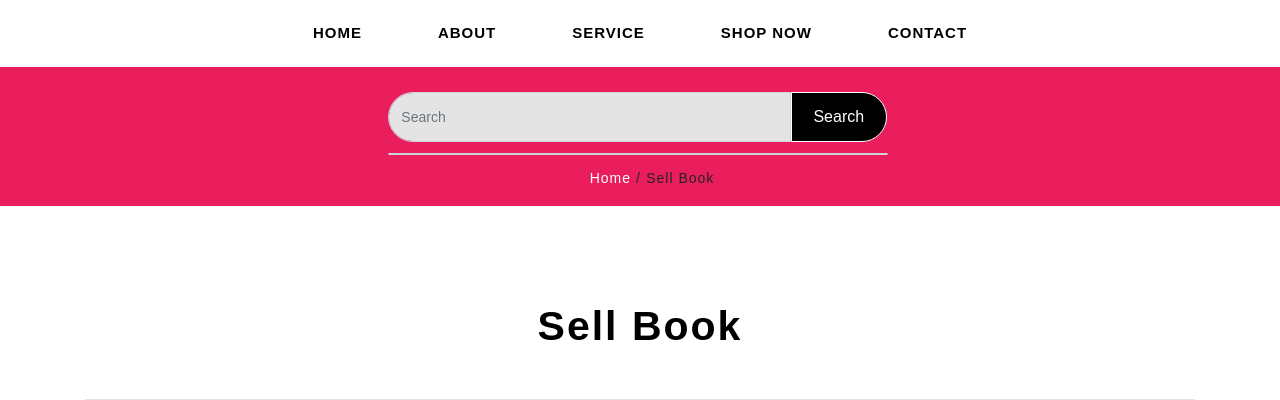
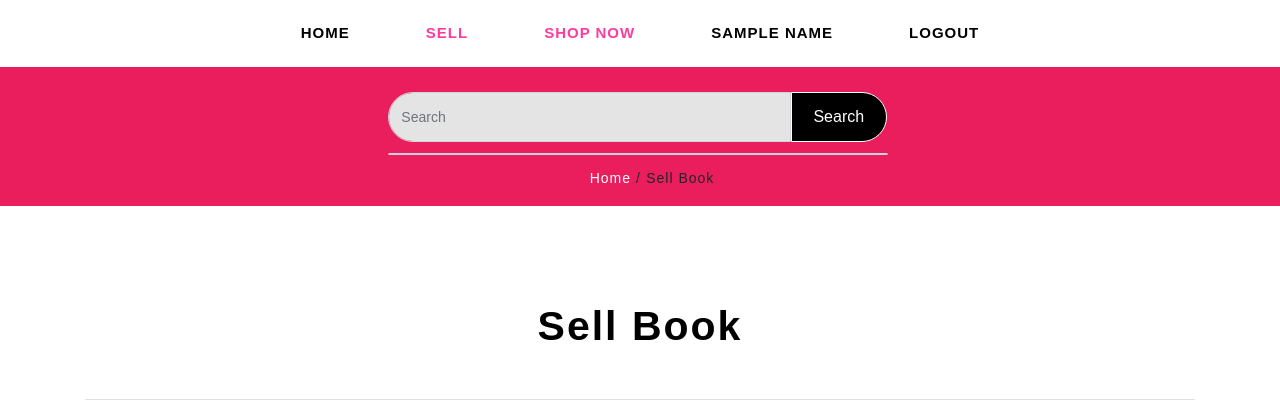
Before and after one commit to candidatek/book, a Flask app: template templates/upload.html in a window 1280 px wide. Shown: the top 400 px of the page. Run offline with Flask 2, Linux system fonts and the light colour scheme; the template is opened without the code that fills it: most values are stand-ins (such as "Sample title", 1, 10 or a date in 2020); parts of the project's set-up code (start-up, migrations or seed data) failed here and were passed over; some libraries are stand-ins or nearby versions; some web fonts are replaced.

Commit message:
small login and logout changes

```diff
--- a/app.py
+++ b/app.py
@@ -46,8 +46,14 @@ google = oauth.remote_app(
 
 @app.route('/')
 def first():
-    session.pop('google_token' , None)
-    return render_template('index.html')
+    try:
+        email = session['email']
+        print("EMAIL")
+        return redirect(url_for('dashboard'))
+    except:
+        session.pop('google_token' , None)
+        print("POP")
+        return render_template('index.html')
 
 @app.route('/google')
 def index():
@@ -145,7 +151,7 @@ def dashboard():
     try:
         email = session['email']
     except:
-        return redirect(url_for('login'))
+        redirect(url_for('login'))
     cur = mysql.connection.cursor()
     cur.execute("SELECT branch FROM users WHERE email = %s " , [email] )
     branch = cur.fetchone();
@@ -165,8 +171,10 @@ def dashboard():
     sold = cur.fetchall()
     cur.execute("SELECT * FROM books WHERE uploader = %s AND status = 'available'",[email])
     toBeSold = cur.fetchall()
+    cur.execute("SELECT * FROM sold , books WHERE sold.buyer  = %s AND sold.status = 'booked' AND sold.book_id = books.book_id ",[email])
+    requested = cur.fetchall()
 
-    return render_template('payment.html' ,dis = display , notifiy = notifiy ,purchased = purchased ,name = name , sold  = sold , toBeSold = toBeSold  )
+    return render_template('payment.html' ,dis = display , notifiy = notifiy ,purchased = purchased ,name = name , sold  = sold , toBeSold = toBeSold  , requested = requested )
 
 
 @app.route('/profile')
@@ -216,7 +224,7 @@ def editDetails():
             except:
                 deleteId = editDetails['delete']
                 cur.execute("DELETE FROM books WHERE book_id = %s " , [deleteId])
-                #mysql.connection.commit()
+                mysql.connection.commit()
                 return deleteId
 
 @app.route('/profile/purchased')
@@ -525,6 +533,12 @@ def search():
 
 @app.route('/sell',methods=['GET' , 'POST'])
 def sell():
+    try:
+        cur  = mysql.connection.cursor()
+        email = session['email']
+        cur.execute("SELECT full_name FROM users WHERE email = %s ", [email])
+        name = cur.fetchone()[0]
+        print(name)
         if request.method == 'POST' :
             userDetais = request.form
             title  = userDetais['title']
@@ -539,36 +553,38 @@ def sell():
             #email = userDetais['email']
             if title == "" or author == "" or price == "" or uploader == "" or branch == "" or sem == "" :
                 return 'Please Enter All the values'
-            cur  = mysql.connection.cursor()
+
             id = str(uuid.uuid4().fields[-1])[:8]
             cur.execute("INSERT INTO books(book_id , title , author , price , uploader , rating , branch , sem ,status ) VALUES(%s , %s , %s , %s , %s , %s , %s ,%s  ,'available' )" , (id , title , author , price , uploader , rating , branch , sem  ))
             mysql.connection.commit()
             cur.close()
 
-        folder_name = 'images'
-        target = os.path.join(APP_ROOT, 'files/{}'.format(folder_name))
-        print("target = " + target)
-        if not os.path.isdir(target):
-            os.mkdir(target)
-            print(request.files.getlist("image"))
-        for upload in request.files.getlist("image"):
-            print(upload)
-            print("{} is the file name".format(upload.filename))
-            filename = upload.filename
-            print(filename)
-            # This is to verify files are supported
-            ext = os.path.splitext(filename)[1]
-            filename = str(id) + ext
-            if (ext == ".jpg") or (ext == ".png"):
-                print("File supported moving on...")
-            else:
-                render_template("Error.html", message="Files uploaded are not supported...")
-            destination = "/".join([target, filename])
-            print("Accept incoming file:", filename)
-            print("Save it to:", destination)
-            upload.save(destination)
-            return 'done'
-        return render_template('upload.html')
+            folder_name = 'images'
+            target = os.path.join(APP_ROOT, 'files/{}'.format(folder_name))
+            print("target = " + target)
+            if not os.path.isdir(target):
+                os.mkdir(target)
+                print(request.files.getlist("image"))
+            for upload in request.files.getlist("image"):
+                print(upload)
+                print("{} is the file name".format(upload.filename))
+                filename = upload.filename
+                print(filename)
+                # This is to verify files are supported
+                ext = os.path.splitext(filename)[1]
+                filename = str(id) + ext
+                if (ext == ".jpg") or (ext == ".png"):
+                    print("File supported moving on...")
+                else:
+                    render_template("Error.html", message="Files uploaded are not supported...")
+                destination = "/".join([target, filename])
+                print("Accept incoming file:", filename)
+                print("Save it to:", destination)
+                upload.save(destination)
+                return 'done'
+        return render_template('upload.html' ,name = name)
+    except:
+        return redirect(url_for('login'))
 
 @google.tokengetter
 def get_google_oauth_token():
--- a/templates/upload.html
+++ b/templates/upload.html
@@ -95,19 +95,20 @@ background-color: #eee;
                   <li class="nav-item ">
                      <a class="nav-link" href="index.html">Home <span class="sr-only">(current)</span></a>
                   </li>
-                  <li class="nav-item">
-                     <a href="about.html" class="nav-link">About</a>
+                  <li class="nav-item active">
+                     <a href="/sell" class="nav-link">Sell</a>
                   </li>
-                  <li class="nav-item">
-                     <a href="service.html" class="nav-link">Service</a>
-                  </li>
-                  <li class="nav-item">
-                     <a href="shop.html" class="nav-link">Shop Now</a>
+
+                  <li class="nav-item active">
+                     <a href="/asd" class="nav-link">Shop Now</a>
                   </li>
 
 
                   <li class="nav-item">
-                     <a href="contact.html" class="nav-link">Contact</a>
+                     <a href="/dashboard" class="nav-link">{{name}}</a>
+                  </li>
+                  <li class="nav-item">
+                     <a href="/logout" class="nav-link">Logout</a>
                   </li>
                </ul>
             </div>
```
Also changed, not shown: templates/payment.html (+26 -2 lines).
